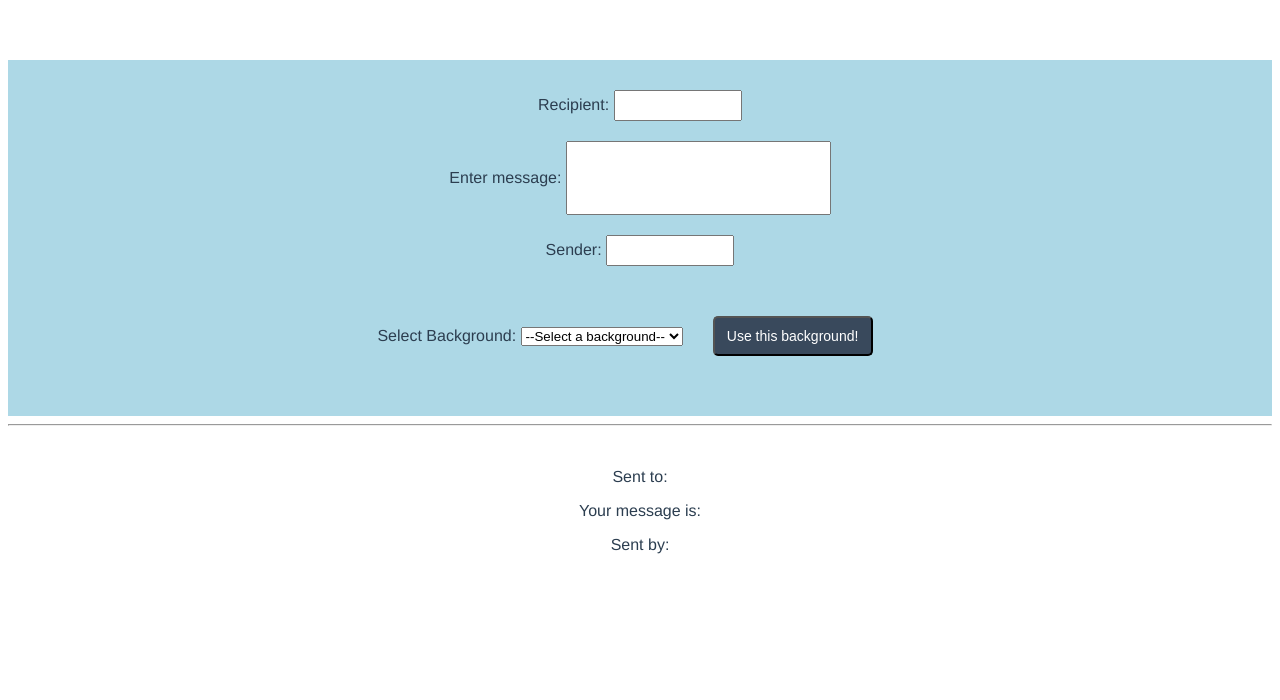
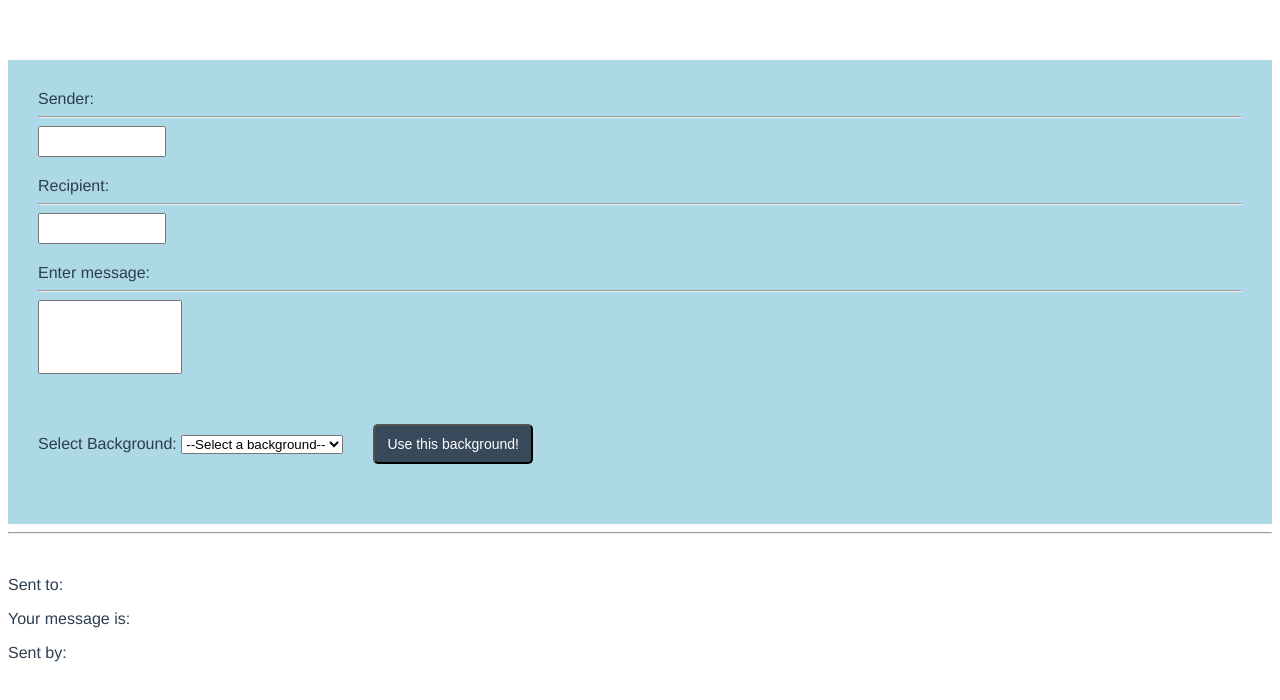
Before and after one commit to elkhatibmsi/zoo_postcards-1, a Vue app: page / in a window 1280 px wide. Shown: the top 700 px of the page. Built offline with nearby package versions, Linux system fonts and the light colour scheme.

Commit message:
Edited some CSS stuff

```diff
--- a/src/App.vue
+++ b/src/App.vue
@@ -58,7 +58,6 @@ export default {
   font-family: Avenir, Helvetica, Arial, sans-serif;
   -webkit-font-smoothing: antialiased;
   -moz-osx-font-smoothing: grayscale;
-  text-align: center;
   color: #2c3e50;
   margin-top: 60px;
 }
--- a/src/components/PostCardForm.vue
+++ b/src/components/PostCardForm.vue
@@ -1,7 +1,17 @@
 <template>
   <div class="postcard-form-input">
+    <div class="sender-input">
+      <label>Sender:  </label>
+      <hr>
+      <input
+        class="input"
+        v-model="sender"
+        @change="submitSender"
+      />
+    </div>
     <div class="recipient-input">
       <label>Recipient: </label>
+      <hr>
       <input
         class="input"
         v-model="recipient"
@@ -10,20 +20,14 @@
     </div>
     <div class="msg-input">
       <label>Enter message: </label>
+      <hr>
       <input
         class="input msg-input-box"
         v-model="msg"
         @change="submitMsg"
       />
     </div>
-    <div class="sender-input">
-      <label>Sender:  </label>
-      <input
-        class="input"
-        v-model="sender"
-        @change="submitSender"
-      />
-    </div>
+
     <div class="dropdown">
       <label>Select Background: </label>
       <select
@@ -87,8 +91,7 @@ export default {
 <!-- Add "scoped" attribute to limit CSS to this component only -->
 <style scoped>
 .postcard-form-input {
-  display: flex;
-  flex-direction: column;
+
   padding: 20px;
   background-color: lightblue;
 }
@@ -112,7 +115,6 @@ export default {
 
 .msg-input-box {
   padding: 10px;
-  width: 20%;
   height: 50px;
 }
 
```
